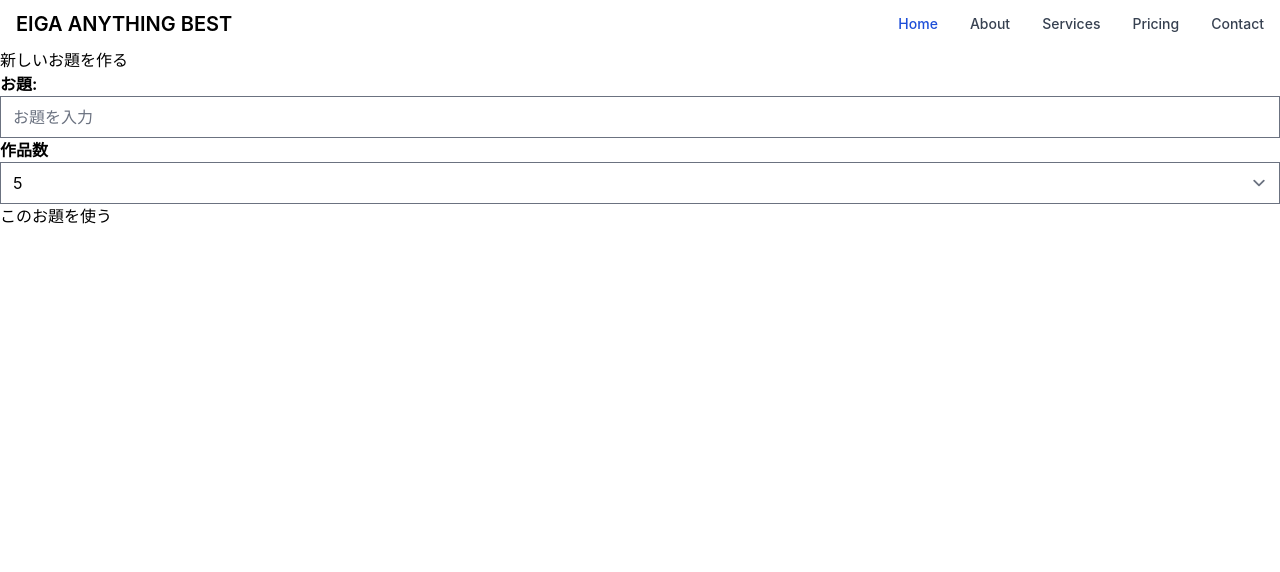
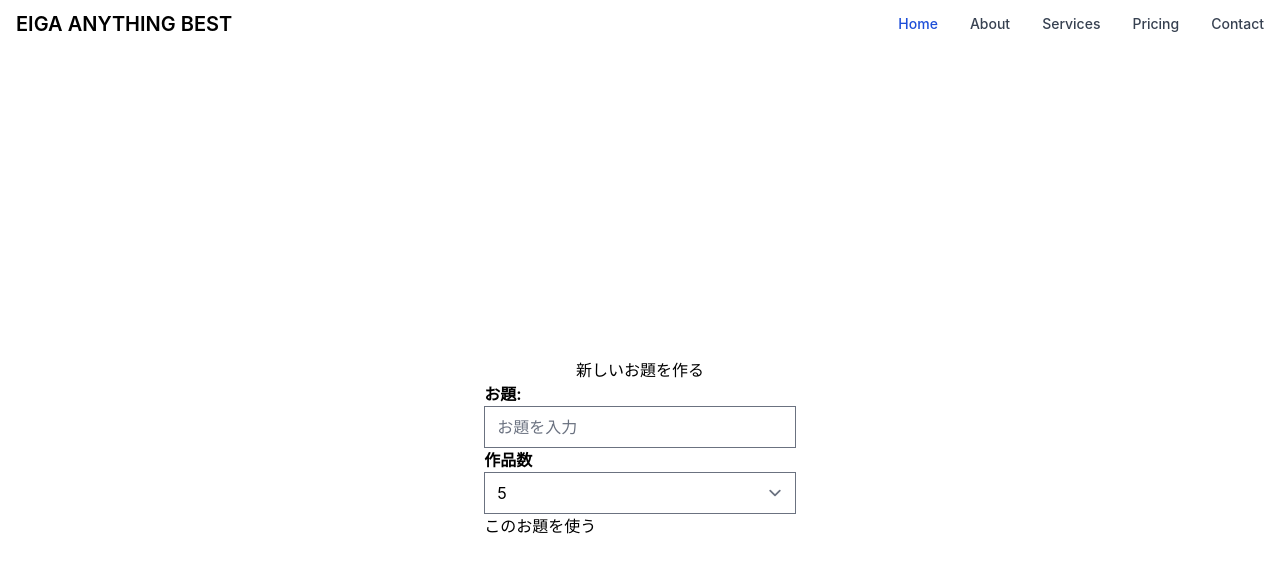
Before and after one commit to ishikawa096/moviebest, a Next.js app in the folder frontend/: page /theme/new in a window 1280 px wide. Shown: the top 572 px of the page. Built offline with nearby package versions, Linux system fonts and the light colour scheme.

Commit message:
headタグをコンポーネント化

```diff
--- a/frontend/src/components/layout/layout.tsx
+++ b/frontend/src/components/layout/layout.tsx
@@ -9,7 +9,11 @@ export default function Layout({ children }: CommonLayoutProps) {
   return (
     <>
       <Header />
-        <main>{children}</main>
+      <main className='px-8'>
+        <div className='py-16 min-h-screen flex flex-col justify-center items-center'>
+          {children}
+        </div>
+      </main>
       <Footer />
     </>
   )
--- a/frontend/src/components/layout/pageHead.tsx
+++ b/frontend/src/components/layout/pageHead.tsx
@@ -28,7 +28,8 @@ const PageHead: NextPage<HeadProps> = ({ title, thumbnailUrl, description }) =>
       <title>{title}</title>
       <meta property="og:title" content={title}/>
       <meta property="og:image" content={thumbnailUrl}/>
-      <meta property="og:description" content={description}/>
+      <meta property="og:description" content={description} />
+      <link rel='icon' href='/favicon.ico' />
     </Head>
   )
 }
```
